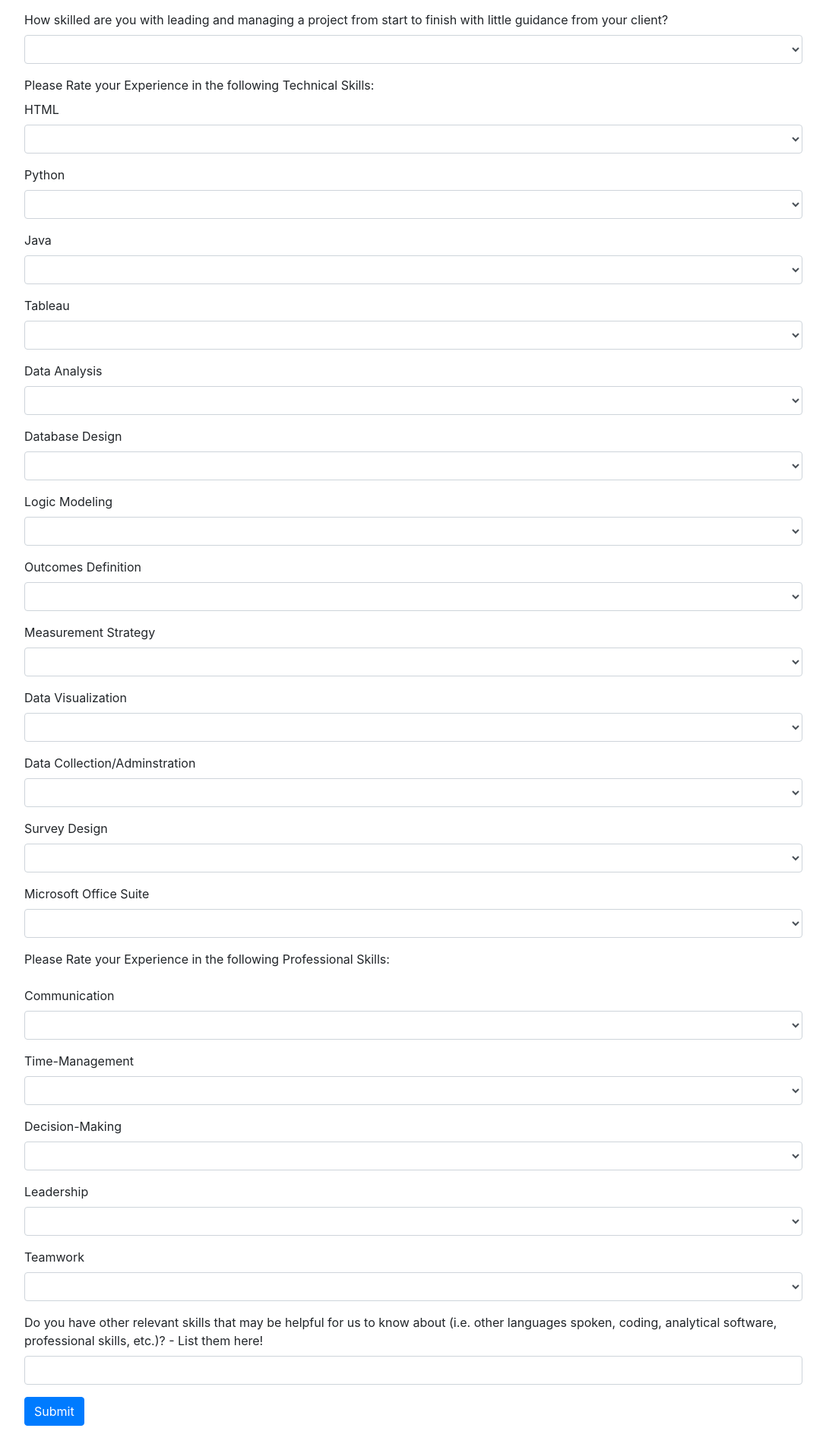
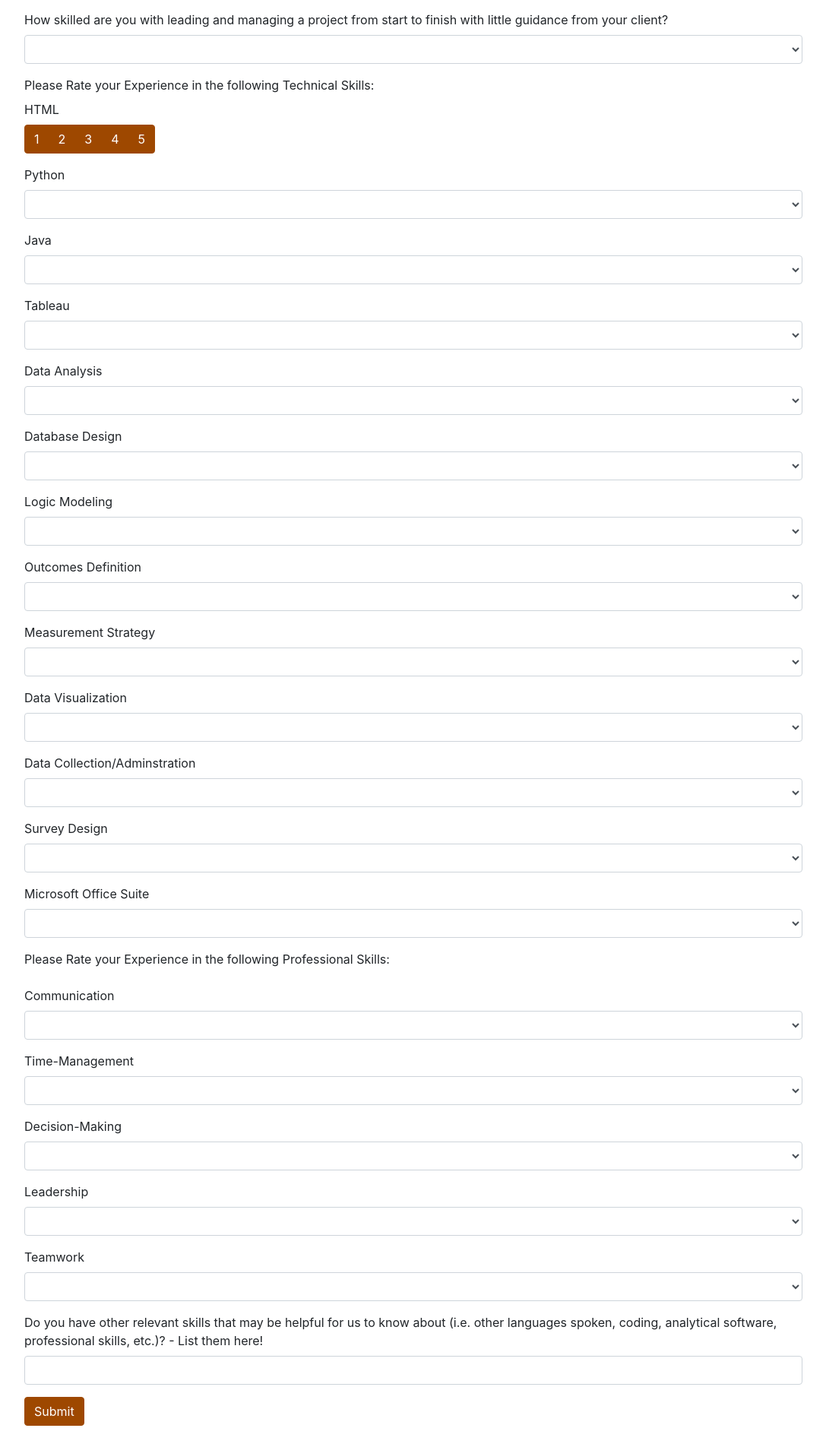
Before and after one commit to armankhondker/EE-364D-Senior-Design, a React (Create React App) app in the folder my-app/: page /studentform in a window 1280 px wide. Shown: the part 2230-4130 px from the top of the page at 76% size, without its empty margins (96-1183 px from the left). Built offline with nearby package versions, Linux system fonts and the light colour scheme.

Commit message:
Added node-sass package to use scss styling in order to customize react boot strap components. Created RadioButton component.

```diff
--- a/my-app/package.json
+++ b/my-app/package.json
@@ -7,6 +7,7 @@
     "axios": "^0.19.2",
     "bootstrap": "^4.4.1",
     "defiant.js": "^2.2.6",
+    "node-sass": "^4.13.1",
     "react": "^16.10.1",
     "react-bootstrap": "^1.0.0-beta.16",
     "react-dom": "^16.10.1",
--- /dev/null
+++ b/my-app/src/components/RadioButton.js
@@ -0,0 +1,19 @@
+import React from "react";
+import {ButtonToolbar, ToggleButtonGroup, ToggleButton} from "react-bootstrap";
+import '../styling/custom.scss';
+
+function RadioButton(props) {
+    return(
+        <ButtonToolbar>
+            <ToggleButtonGroup type="radio" name={props.name}>
+                <ToggleButton value={1}>1</ToggleButton>
+                <ToggleButton value={2}>2</ToggleButton>
+                <ToggleButton value={3}>3</ToggleButton>
+                <ToggleButton value={4}>4</ToggleButton>
+                <ToggleButton value={5}>5</ToggleButton>
+            </ToggleButtonGroup>
+        </ButtonToolbar>
+    );
+}
+
+export default RadioButton;
--- a/my-app/src/pages/StudentForm.js
+++ b/my-app/src/pages/StudentForm.js
@@ -2,6 +2,7 @@ import Form from 'react-bootstrap/Form';
 import Button from 'react-bootstrap/Button';
 import React, { Component } from 'react';
 import Col from 'react-bootstrap/Form';
+import RadioButton from "../components/RadioButton";
 import '../App.css';
 
 
@@ -166,14 +167,7 @@ class StudentForm extends Component {
 
             <Form.Group controlId="techSkills">
                 <Form.Label> HTML </Form.Label>
-                <Form.Control as="select">
-                <option> </option>
-                <option>1 - Not Experienced </option>
-                <option>2</option>
-                <option>3</option>
-                <option>4</option>
-                <option>5 - Extremely Experienced</option>
-                </Form.Control>
+                <RadioButton name="HTML"/>
             </Form.Group>
 
 
--- /dev/null
+++ b/my-app/src/styling/custom.scss
@@ -0,0 +1,6 @@
+$theme-colors: (
+        "primary": #9e4800,
+        "danger": #ff4136
+);
+
+@import '~bootstrap/scss/bootstrap.scss';
```
Also changed, not shown: my-app/src/App.css (line endings or trailing spaces), 1 other file (tests, documents, lock files or other folders).
